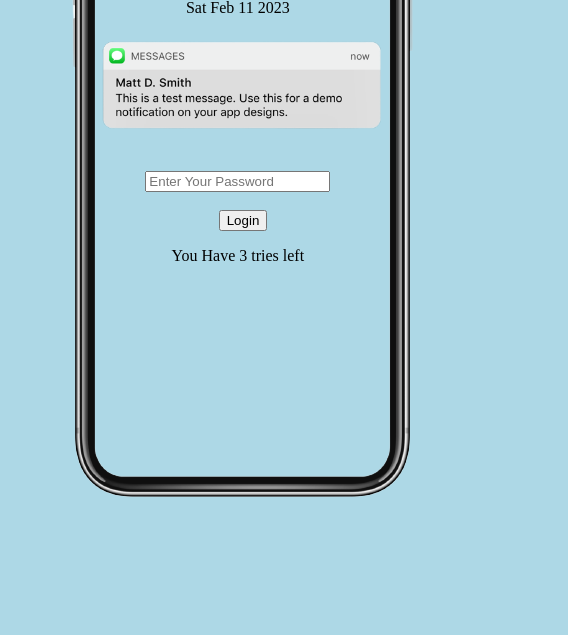
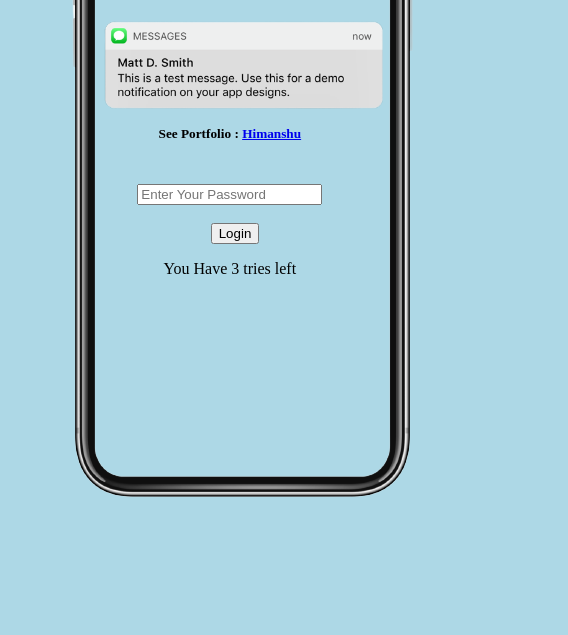
Before and after one commit to himanshu0072/Login-System-of-a-Phone, a plain HTML site: page index.html in a window 390 px wide. Shown: the part 209-844 px from the top of the page, 568 px wide, since content can reach past the window. Drawn offline with Linux system fonts and the light colour scheme.

Commit message:
App is ready Enjoy it👍

```diff
--- a/index.html
+++ b/index.html
@@ -42,6 +42,12 @@
       <div class="NotificationContainer">
         <img src="images/msg.png" alt="This is a notificatiion center" />
       </div>
+
+      <h5 class="Portfolio">
+        See Portfolio :
+        <a href="https://connectit000.000webhostapp.com/himanshu/">Himanshu </a>
+      </h5>
+
       <div class="InputContainer">
         <input
           type="number"
--- a/style.css
+++ b/style.css
@@ -34,6 +34,14 @@ body {
     text-align: center;
 
 }
+.Portfolio{
+    margin-top: 0;
+    width: 260px;
+    text-align: center;
+    margin-left: 8%;
+    text-decoration: none;
+}
+
 @media only screen and (max-width: 600px) {
     body {
       background-color: lightblue;
@@ -42,7 +50,7 @@ body {
         background-image: url('images/Phone.png');
         margin-left:16%;
         height: 715px;
-        width: 500px;
+        width: 400px;
         background-repeat: no-repeat;
     }
     .DateTimeContainer{
@@ -53,7 +61,14 @@ body {
     }
     .NotificationContainer img{
         width: 290px;
-        margin-left: 6%;
+        margin-left: 8%;
+    }
+    .Portfolio{
+        margin-top: 0;
+        width: 260px;
+        text-align: center;
+        margin-left: 8%;
+        text-decoration: none;
     }
     .InputContainer{
         width: 260px;
```
